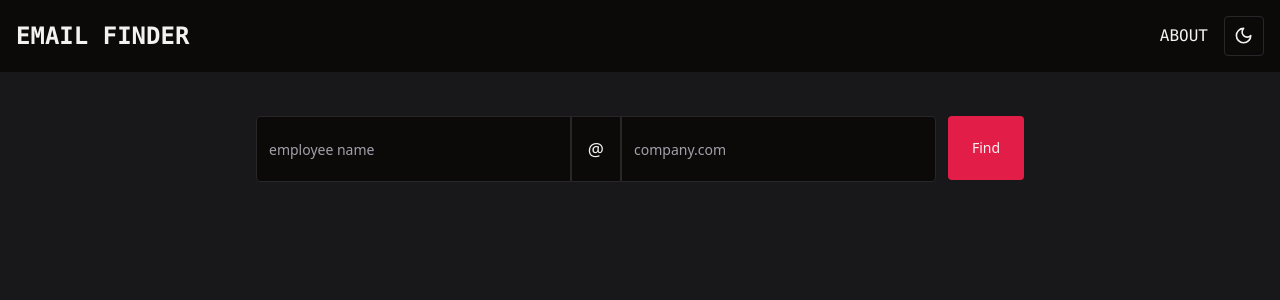
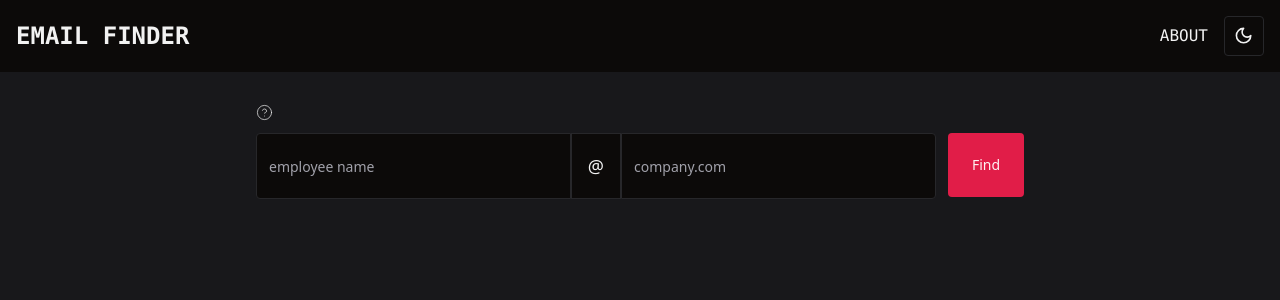
Before and after one commit to jdog117/email-finder, a React (Vite) app: page /#/ in a window 1280 px wide. Shown: the top 300 px of the page. Built offline with nearby package versions, Linux system fonts and the light colour scheme.

Commit message:
help button
Tried to get some animations on the help popup but they aren't working atm.

```diff
--- /dev/null
+++ b/src/components/Help.tsx
@@ -0,0 +1,20 @@
+import { XCircle } from "lucide-react";
+
+function Help({ onClose }) {
+    return (
+        <div className="absolute bg-background p-5 border rounded-sm left-5 top-0 transition-all duration-200 ease-linear">
+            <p>
+                Enter an employee name and the company they work at and Email
+                Finder will attempt to find and verify their email address
+            </p>
+            <XCircle
+                className="mt-3"
+                strokeWidth={1}
+                size={15}
+                onClick={onClose}
+            />
+        </div>
+    );
+}
+
+export default Help;
--- a/src/pages/Home.tsx
+++ b/src/pages/Home.tsx
@@ -2,10 +2,13 @@ import SearchBar from "@/components/SearchBar";
 import { Card } from "@/components/ui/card";
 import { useState } from "react";
 import { ErrorCard } from "@/components/ui/errorCard";
+import { AlertCircle, HelpCircle } from "lucide-react";
+import Help from "@/components/Help";
 
 function Home() {
     const [emailResponse, setEmailResponse] = useState("");
     const [websiteResponse, setWebsiteResponse] = useState("");
+    const [isPopupVisible, setIsPopupVisible] = useState(false);
 
     const getResponseMessage = (response: string) => {
         switch (response) {
@@ -36,8 +39,13 @@ function Home() {
             case "no domain":
                 return (
                     <ErrorCard>
-                        <div className="p-3">
-                            <p>
+                        <div className="p-3 items-center flex flex-row">
+                            <AlertCircle
+                                strokeWidth="1"
+                                color="red"
+                                size={17}
+                            />
+                            <p className="px-3 py-1">
                                 Domain does not exist, check spelling or try
                                 another website
                             </p>
@@ -58,7 +66,21 @@ function Home() {
     return (
         <div className="flex bg-[#F7F9FA] dark:bg-zinc-900 h-screen flex-col items-center w-full pt-8">
             <div className="w-3/5">
-                {/* <h1 className="font-bold py-3 text-lg">EMAIL FINDER</h1> */}
+                <div className="relative">
+                    <HelpCircle
+                        className="relative"
+                        strokeWidth="1"
+                        size={17}
+                        onClick={() =>
+                            setIsPopupVisible(
+                                (prevIsPopupVisible) => !prevIsPopupVisible
+                            )
+                        }
+                    />
+                    {isPopupVisible && (
+                        <Help onClose={() => setIsPopupVisible(false)} />
+                    )}
+                </div>
                 <SearchBar
                     setEmailResponse={setEmailResponse}
                     setWebsiteResponse={setWebsiteResponse}
```
Also changed, not shown: 1 other file (tests, documents, lock files or other folders).
